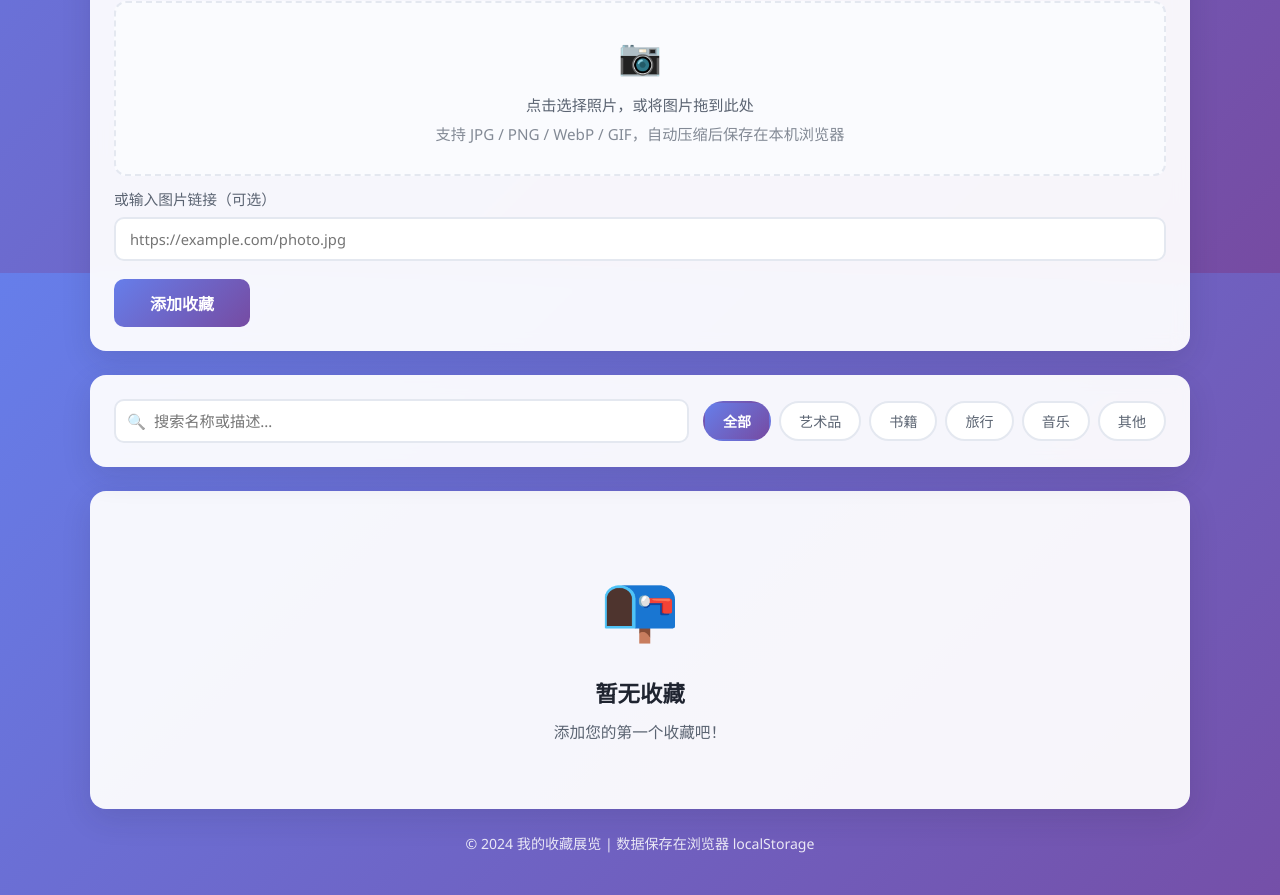
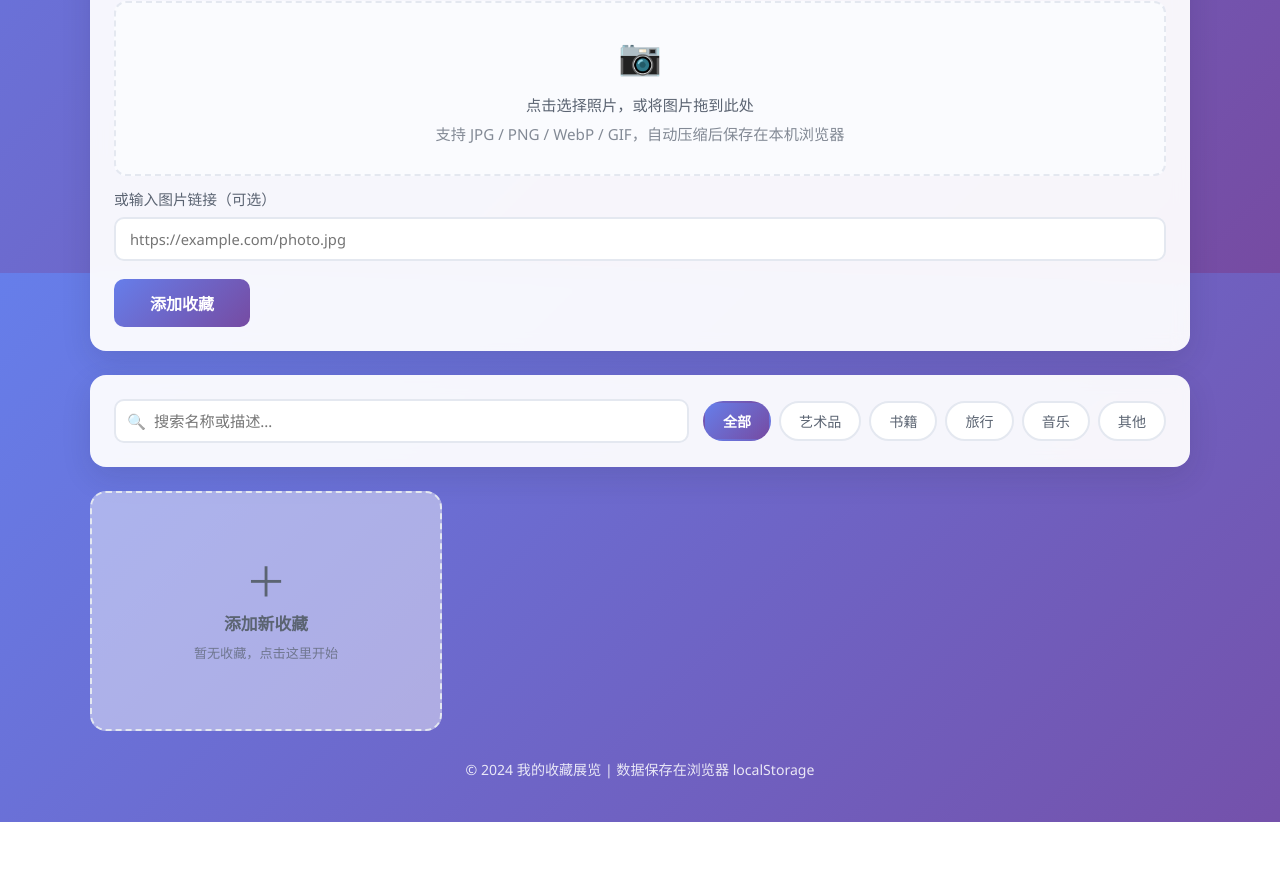
Before and after one commit to Ilovewhlpromax/my-collections, a plain HTML site: page index.html in a window 1280 px wide. Shown: the part 527-1422 px from the top of the page. After the commit the page ends 1349 px from the top, so only its background shows below. Drawn offline with Linux system fonts and the light colour scheme.

Commit message:
陈列区首位常驻占位区块：网格永不空，删除最后一个不再残留旧卡片

```diff
--- a/index.html
+++ b/index.html
@@ -83,12 +83,6 @@
         </section>
 
         <div class="collection-grid" id="collectionGrid" aria-live="polite"></div>
-
-        <div class="empty-state" id="emptyState" hidden>
-            <div class="empty-icon">📭</div>
-            <h3 id="emptyTitle">暂无收藏</h3>
-            <p id="emptyText">添加您的第一个收藏吧！</p>
-        </div>
     </main>
 
     <footer>
--- a/script.js
+++ b/script.js
@@ -165,37 +165,24 @@ function clearImage() {
 
 /* ---------- rendering ---------- */
 
-function renderCollections() {
-    const collections = getCollections();
-    const grid = document.getElementById('collectionGrid');
-    const emptyState = document.getElementById('emptyState');
-    const emptyTitle = document.getElementById('emptyTitle');
-    const emptyText = document.getElementById('emptyText');
+/** The placeholder block that always occupies the first grid slot, so the
+    exhibition area is never empty — deleting the last item can never leave
+    a stale card behind, because the grid is fully rebuilt from scratch. */
+function placeholderBlock(collections, filtered) {
+    let sub;
+    if (collections.length === 0) sub = '暂无收藏，点击这里开始';
+    else if (filtered.length === 0) sub = '没有匹配的收藏，点击仍可添加';
+    else sub = '点击添加新的美好瞬间';
 
-    updateStats(collections);
-
-    const filtered = filterCollections(collections);
-
-    if (filtered.length === 0) {
-        // Destroy the box: clear every card so nothing lingers when empty.
-        grid.innerHTML = '';
-        grid.hidden = true;
-        emptyState.hidden = false;
-        if (collections.length === 0) {
-            emptyTitle.textContent = '暂无收藏';
-            emptyText.textContent = '添加您的第一个收藏吧！';
-        } else {
-            emptyTitle.textContent = '没有匹配的收藏';
-            emptyText.textContent = '试试更换筛选分类或搜索关键词';
-        }
-        return;
+    return `
+    <button type="button" class="placeholder-card" data-action="add" aria-label="添加新收藏">
+        <span class="placeholder-icon">＋</span>
+        <span class="placeholder-title">添加新收藏</span>
+        <span class="placeholder-sub">${sub}</span>
+    </button>`;
 }
 
-    grid.hidden = false;
-    emptyState.hidden = true;
-
-    grid.innerHTML = filtered
-        .map((item) => {
+function cardBlock(item) {
     const safeName = escapeHtml(item.name);
     const safeDesc = escapeHtml(item.description || '暂无描述');
     const safeImage = escapeHtml(item.image);
@@ -218,8 +205,21 @@ function renderCollections() {
             </div>
         </div>
     </article>`;
-        })
-        .join('');
+}
+
+function renderCollections() {
+    const collections = getCollections();
+    const grid = document.getElementById('collectionGrid');
+
+    updateStats(collections);
+
+    const filtered = filterCollections(collections);
+
+    // Placeholder first, then the matching cards (or nothing). The grid is
+    // never hidden and never kept around: innerHTML is rebuilt every time.
+    grid.innerHTML =
+        placeholderBlock(collections, filtered) +
+        filtered.map(cardBlock).join('');
 }
 
 /* ---------- actions ---------- */
@@ -387,12 +387,16 @@ document.addEventListener('DOMContentLoaded', () => {
 
     document.getElementById('searchInput').addEventListener('input', renderCollections);
 
-    // Event delegation for card buttons (edit / delete)
+    // Event delegation for card buttons (edit / delete / add placeholder)
     document.getElementById('collectionGrid').addEventListener('click', (e) => {
         const btn = e.target.closest('[data-action]');
         if (!btn) return;
         if (btn.dataset.action === 'delete') openDeleteConfirm(btn.dataset.id);
         else if (btn.dataset.action === 'edit') startEdit(btn.dataset.id);
+        else if (btn.dataset.action === 'add') {
+            document.getElementById('addForm').scrollIntoView({ behavior: 'smooth', block: 'center' });
+            document.getElementById('name').focus();
+        }
     });
 
     /* ---- delete-confirm modal ---- */
--- a/style.css
+++ b/style.css
@@ -360,6 +360,48 @@ main {
     margin-bottom: 28px;
 }
 
+/* ---- Placeholder card (always first grid slot) ---- */
+.placeholder-card {
+    display: flex;
+    flex-direction: column;
+    align-items: center;
+    justify-content: center;
+    gap: 8px;
+    min-height: 240px;
+    padding: 24px;
+    border: 2px dashed var(--border);
+    border-radius: var(--radius);
+    background: rgba(255, 255, 255, 0.45);
+    color: var(--text-soft);
+    cursor: pointer;
+    font-family: inherit;
+    transition: border-color 0.2s, background 0.2s, transform 0.2s;
+    animation: cardIn 0.35s ease both;
+}
+
+.placeholder-card:hover {
+    border-color: var(--primary);
+    background: rgba(255, 255, 255, 0.72);
+    color: var(--primary);
+    transform: translateY(-4px);
+}
+
+.placeholder-icon {
+    font-size: 2.6rem;
+    line-height: 1;
+    font-weight: 300;
+}
+
+.placeholder-title {
+    font-size: 1.05rem;
+    font-weight: 600;
+}
+
+.placeholder-sub {
+    font-size: 0.82rem;
+    opacity: 0.75;
+}
+
 .collection-card {
     background: var(--card-bg);
     border-radius: var(--radius);
```
Lines whose indentation alone changed are shown as unchanged.
